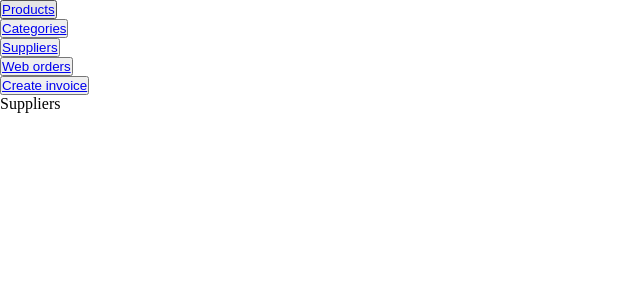
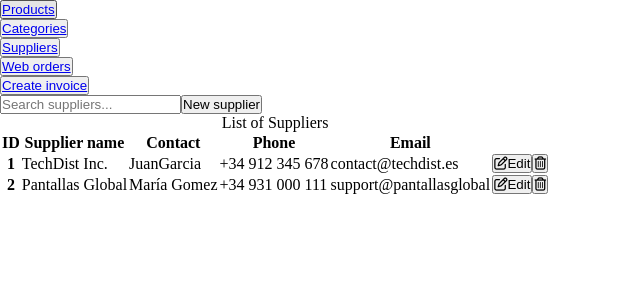
Before and after one commit to DajLx/InventorySystem, a React (Vite) app in the folder react/: page /suppliers in a window 1280 px wide. Shown: the top 300 px of the page, without its empty margins (0-640 px from the left). Built offline with nearby package versions, Linux system fonts and the light colour scheme.

Commit message:
feat: suppliers & categories base structure created

```diff
--- a/react/src/components/home/Categories.jsx
+++ b/react/src/components/home/Categories.jsx
@@ -1,5 +1,58 @@
 function Categories() {
-  return <div>Categories</div>;
+  const stockCategories = [
+    { id: 1, categoryName: "Electronics", productsQuantity: 5 },
+    { id: 2, categoryName: "Grosery", productsQuantity: 28 },
+  ];
+
+  const displayTableData = (item, index) => {
+    const { id, categoryName, productsQuantity } = item;
+
+    return (
+      <tr key={index}>
+        <th scope="row">{id}</th>
+        <td>{categoryName}</td>
+        <td>{productsQuantity}</td>
+        <td>
+          <button type="button">
+            <i className="fa-regular fa-pen-to-square"></i>Edit
+          </button>
+          <button type="button">
+            <i className="fa-regular fa-trash-can"></i>
+          </button>
+        </td>
+      </tr>
+    );
+  };
+
+  return (
+    <>
+      <div className="input-group">
+        <input
+          type="text"
+          name="search-bar"
+          placeholder="Search categories..."
+        />
+        <button type="button">New category</button>
+      </div>
+
+      <div className="table-wrapper">
+        <table>
+          <caption>Category Inventory List</caption>
+
+          <thead>
+            <tr>
+              <th scope="col">ID</th>
+              <th scope="col">Category name</th>
+              <th scope="col">Products quantity</th>
+              <th scope="col">Actions</th>
+            </tr>
+          </thead>
+
+          <tbody>{stockCategories.map(displayTableData)}</tbody>
+        </table>
+      </div>
+    </>
+  );
 }
 
 export default Categories;
--- a/react/src/components/home/Suppliers.jsx
+++ b/react/src/components/home/Suppliers.jsx
@@ -1,5 +1,73 @@
 function Suppliers() {
-  return <div>Suppliers</div>;
+  const stockSuppliers = [
+    {
+      id: 1,
+      supplierName: "TechDist Inc.",
+      contact: "JuanGarcia",
+      phone: "+34 912 345 678",
+      email: "contact@techdist.es",
+    },
+    {
+      id: 2,
+      supplierName: "Pantallas Global",
+      contact: "María Gomez",
+      phone: "+34 931 000 111",
+      email: "support@pantallasglobal",
+    },
+  ];
+
+  const displayTableData = (item, index) => {
+    const { id, supplierName, contact, phone, email } = item;
+
+    return (
+      <tr key={index}>
+        <th scope="row">{id}</th>
+        <td>{supplierName}</td>
+        <td>{contact}</td>
+        <td>{phone}</td>
+        <td>{email}</td>
+        <td>
+          <button type="button">
+            <i className="fa-regular fa-pen-to-square"></i>Edit
+          </button>
+          <button type="button">
+            <i className="fa-regular fa-trash-can"></i>
+          </button>
+        </td>
+      </tr>
+    );
+  };
+
+  return (
+    <>
+      <div className="input-group">
+        <input
+          type="text"
+          name="search-bar"
+          placeholder="Search suppliers..."
+        />
+        <button type="button">New supplier</button>
+      </div>
+
+      <div className="table-wrapper">
+        <table>
+          <caption>List of Suppliers</caption>
+
+          <thead>
+            <tr>
+              <th scope="col">ID</th>
+              <th scope="col">Supplier name</th>
+              <th scope="col">Contact</th>
+              <th scope="col">Phone</th>
+              <th scope="col">Email</th>
+            </tr>
+          </thead>
+
+          <tbody>{stockSuppliers.map(displayTableData)}</tbody>
+        </table>
+      </div>
+    </>
+  );
 }
 
 export default Suppliers;
```
